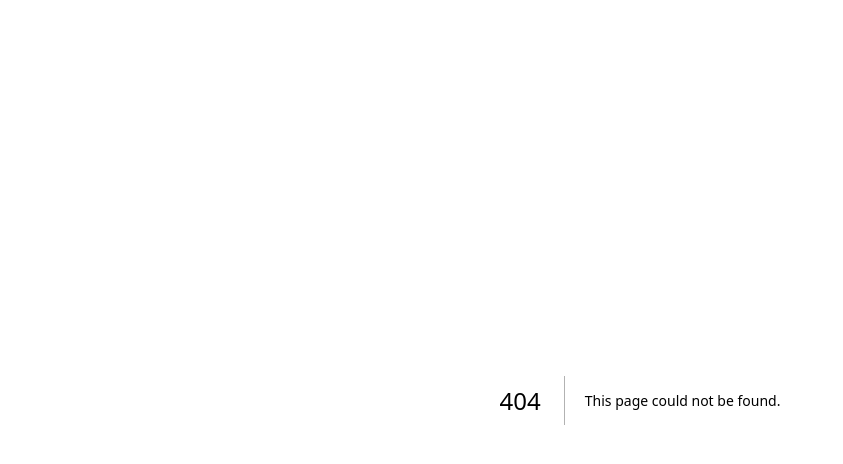
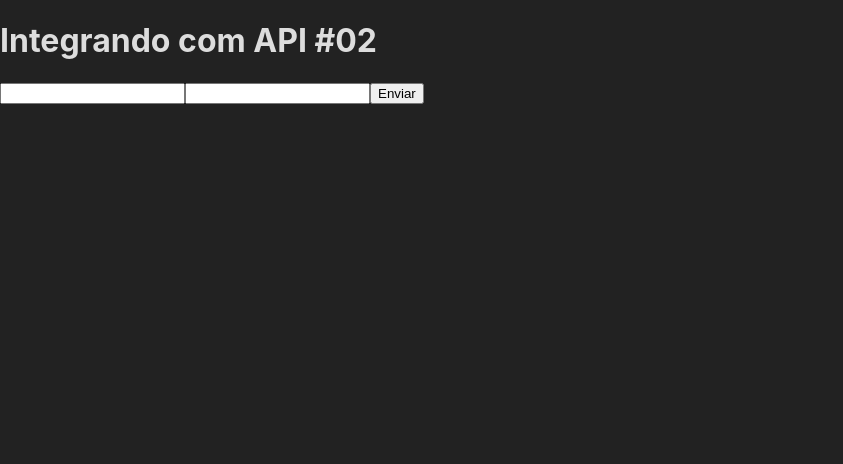
Before and after one commit to ogiovannilima/nextjs-curso, a Next.js app: page /form in a window 1280 px wide. Before the commit this address had no page. Shown: the top 464 px of the page, without its empty margins (0-843 px from the left). Built offline with nearby package versions, Linux system fonts and the light colour scheme.

Commit message:
criando form e api para cadastro de nome e idade com post e get

```diff
--- /dev/null
+++ b/src/pages/api/form.js
@@ -0,0 +1,22 @@
+const usuarios = []
+
+export default function form(req, res) {
+  if (req.method === 'POST') {
+    enviarForm(req, res)
+  } if (req.method === 'GET') {
+    getUsuarios(req, res)
+  } else {
+    res.status(405).send()
+  }
+
+}
+
+function enviarForm(req, res) {
+  const usuario = JSON.parse(req.body)
+  usuarios.push(usuario)
+  res.status(200).send()
+}
+
+function getUsuarios(req, res) {
+  res.status(200).json(usuarios)
+}
--- /dev/null
+++ b/src/pages/form.jsx
@@ -0,0 +1,46 @@
+import { useState } from "react"
+
+export default function Form() {
+  const [nome, setNome] = useState('')
+  const [idade, setIdade] = useState('')
+  const [usuarios, setUsuarios] = useState([])
+
+  async function salvarUsuario(){
+    await fetch('/api/form', {
+      method: 'POST',
+      body: JSON.stringify({
+        nome,
+        idade,
+      })
+    })
+
+    const response = await fetch('/api/form')
+    const usuarios = await response.json()
+    setUsuarios(usuarios)
+
+    setNome('')
+    setIdade(0)
+  }
+
+  function renderizarUsuarios() {
+    return usuarios.map((usuario, i) => (
+      <li key={i}>Nome: {usuario.nome} - Idade: {usuario.idade}</li>
+    ))
+  }
+
+  return (
+    <div>
+      <h1>Integrando com API #02</h1>
+      <input type="text" value={nome}
+        onChange={e => setNome(e.target.value)}/>
+      <input type="number" value={idade}
+        onChange={e => setIdade(+e.target.value)}/>
+
+        <button onClick={salvarUsuario}>Enviar</button>
+
+        <ul>
+          {renderizarUsuarios()}
+        </ul>
+    </div>
+  )
+}
```
Also changed, not shown: src/pages/_app.jsx (renamed from src/pages/_app.js), src/pages/index.jsx (renamed from src/pages/index.js).
